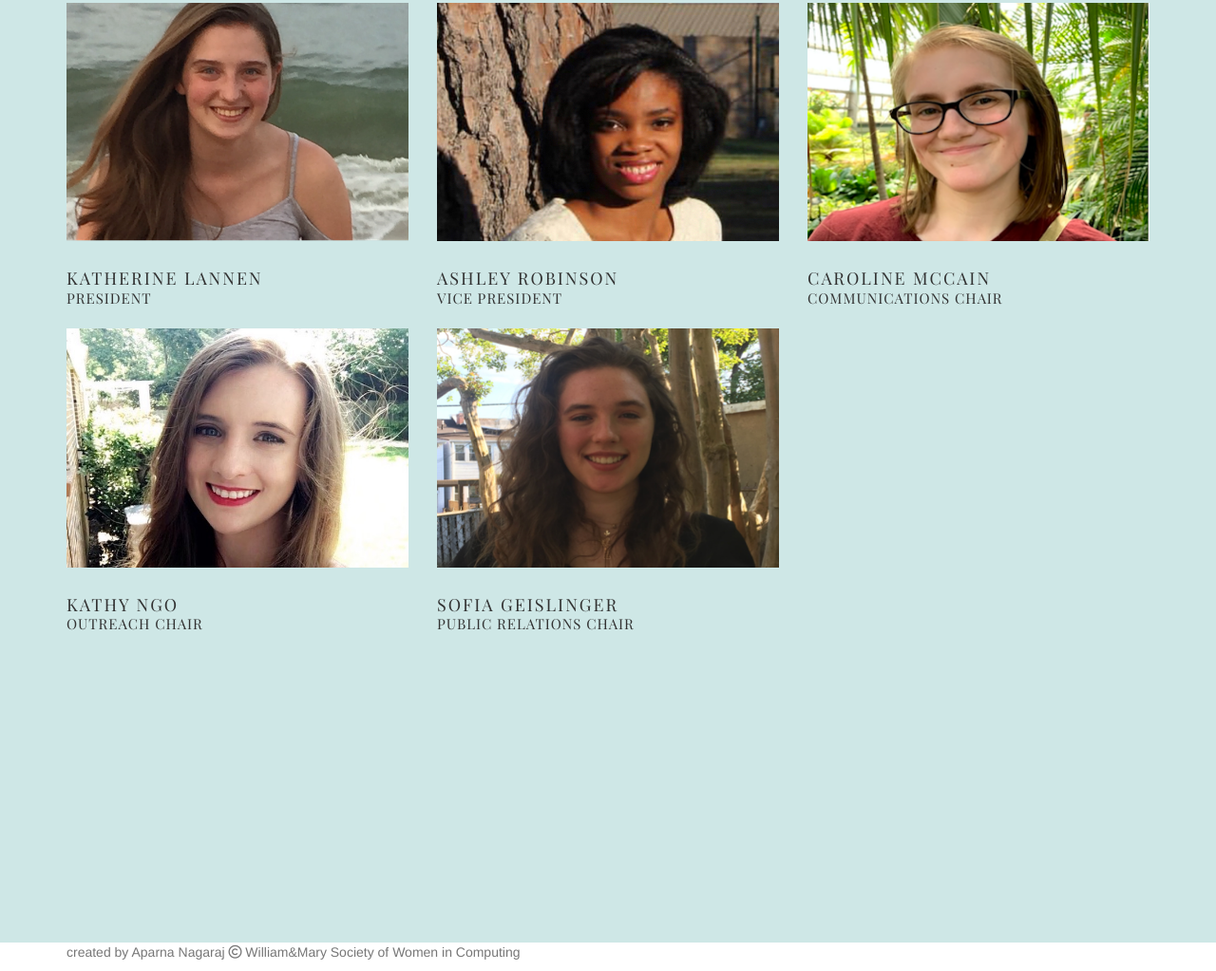
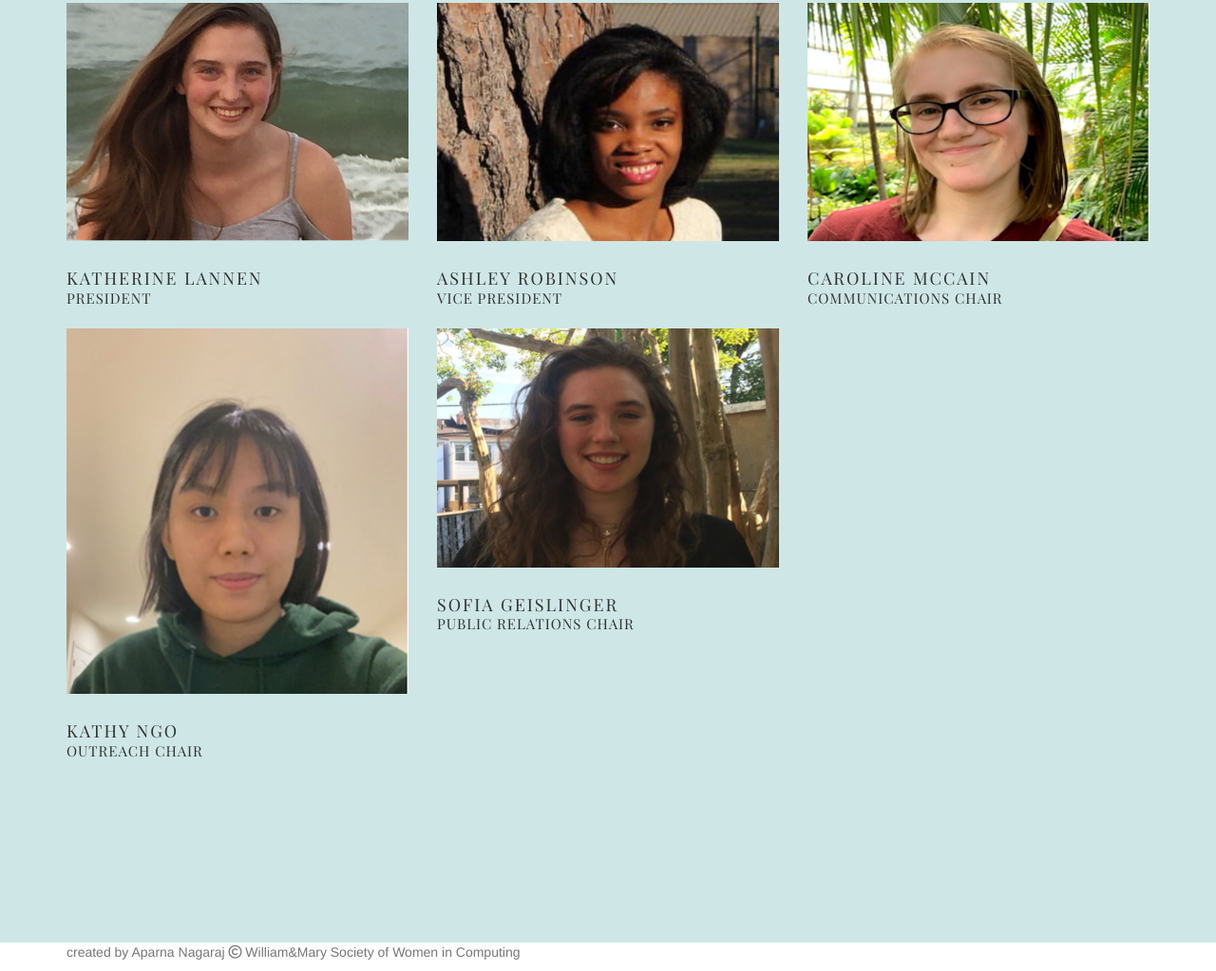
Before and after one commit to wmswc/wmswc.github.io-old, a website: page index.html in a window 1280 px wide. Shown: the part 3327-4350 px from the top of the page at 95% size. Drawn offline with nearby package versions, Linux system fonts and the light colour scheme.

Commit message:
Update index.html

```diff
--- a/index.html
+++ b/index.html
@@ -278,7 +278,7 @@
                 <div class="col-md-4 col-sm-4">
                     <div class="team-member">
                         <div class="team-img">
-                            <img src="img/cayte2.jpg" alt="team member" class="img-responsive">
+                            <img src="img/kathy.png" alt="team member" class="img-responsive">
                         </div>
                         <div class="team-hover">
                             <div class="desk">
```
